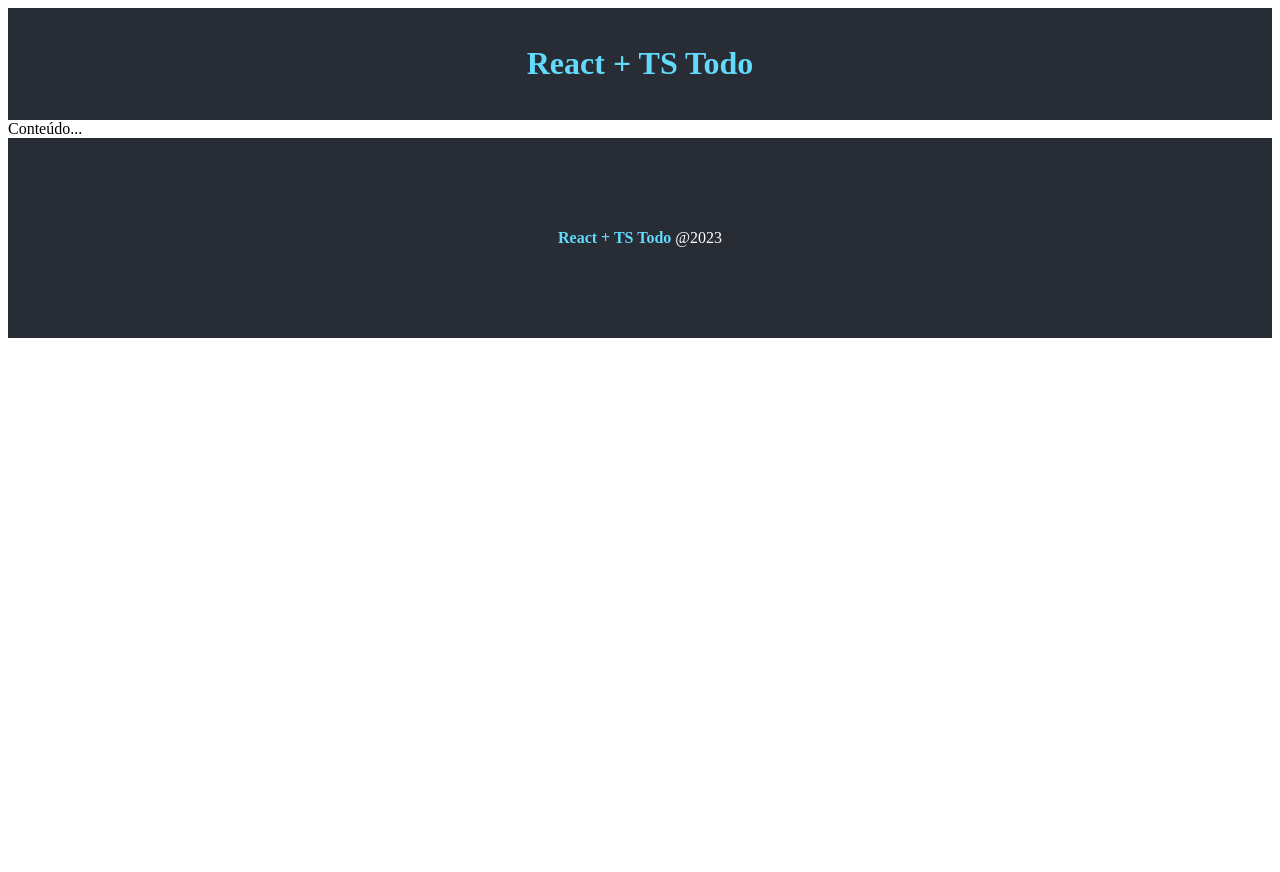
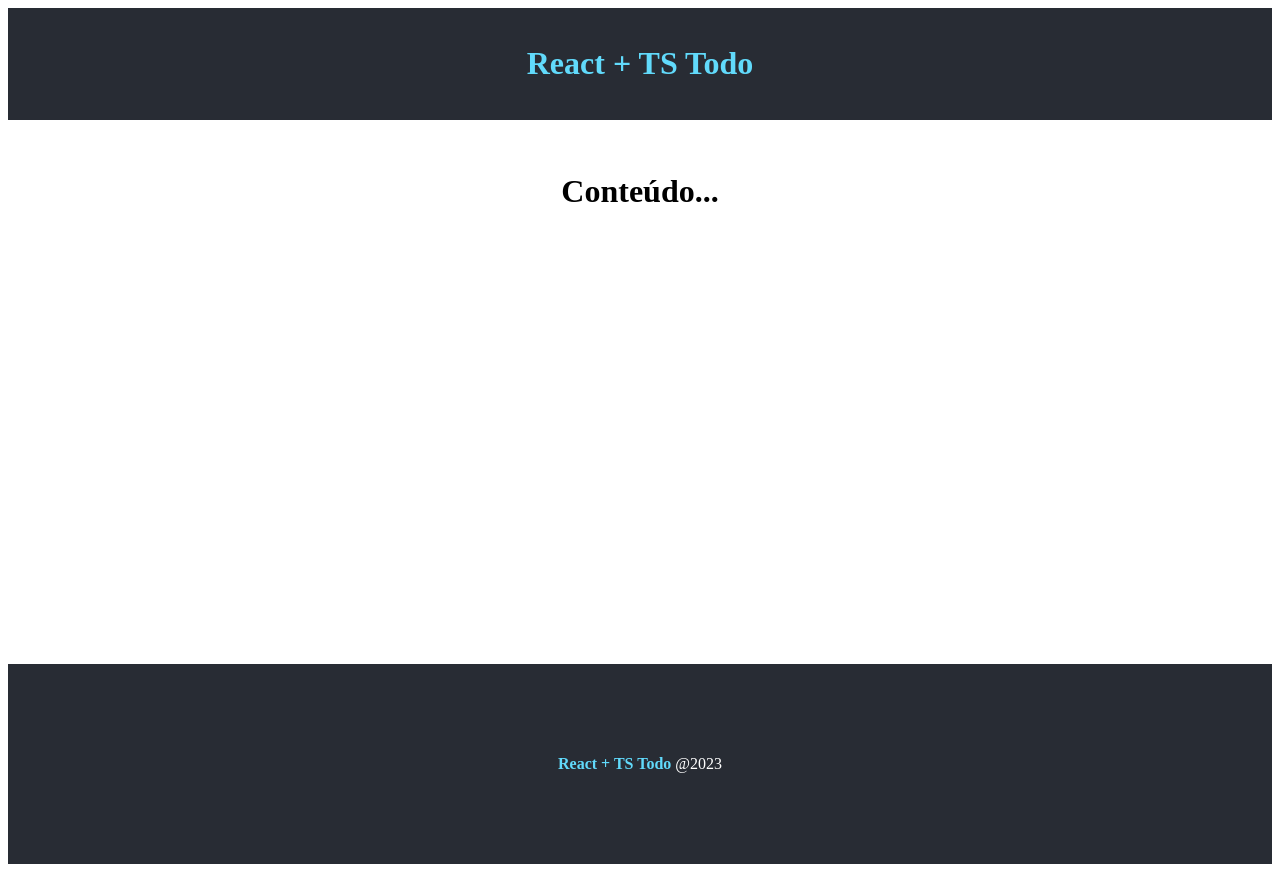
Before and after one commit to lanaiconceicao/course-typescript, a React (Create React App) app in the folder 12_todo_react-ts/: page / in a window 1280 px wide. Before the commit the page ends 800 px from the top, so only its background shows below. Built offline with nearby package versions, Linux system fonts and the light colour scheme; the HTML template or start-up script is replaced by a standard one.

Commit message:
style(app): add styles for app

```diff
--- /dev/null
+++ b/12_todo_react-ts/src/App.module.css
@@ -0,0 +1,9 @@
+.main {
+  min-height: 60vh;
+  text-align: center;
+  padding: 2em;
+}
+
+.main h2 {
+  margin-bottom: 0.8em;
+}
--- a/12_todo_react-ts/src/App.tsx
+++ b/12_todo_react-ts/src/App.tsx
@@ -4,11 +4,16 @@ import React from 'react';
 import { Footer } from './components/Footer';
 import { Header } from './components/Header';
 
+// CSS
+import style from './App.module.css'
+
 function App() {
   return (
     <div>
       <Header />
-      <section>Conteúdo...</section>
+      <main className={style.main}>
+        <h1>Conteúdo...</h1>
+      </main>
       <Footer />
     </div>
   );
```
